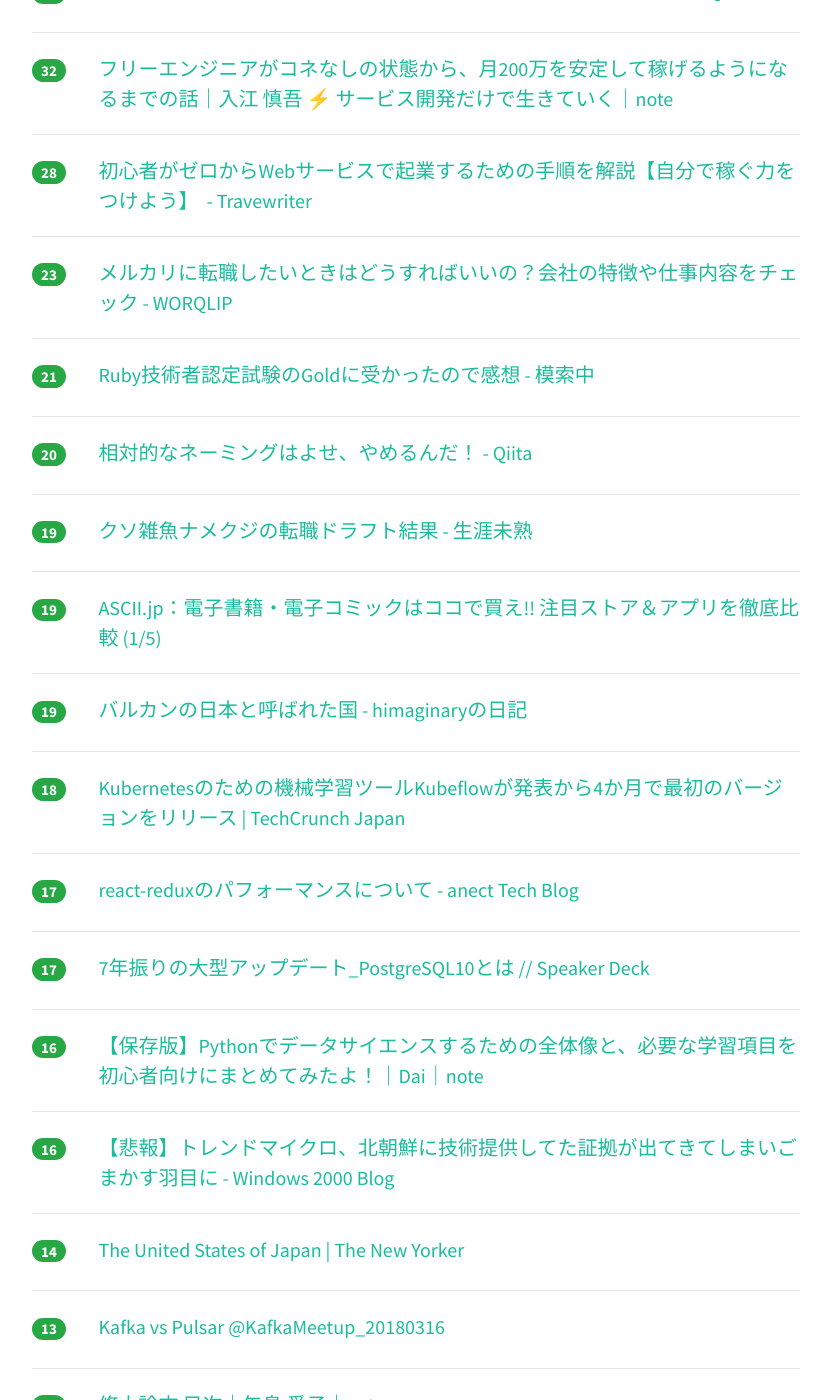
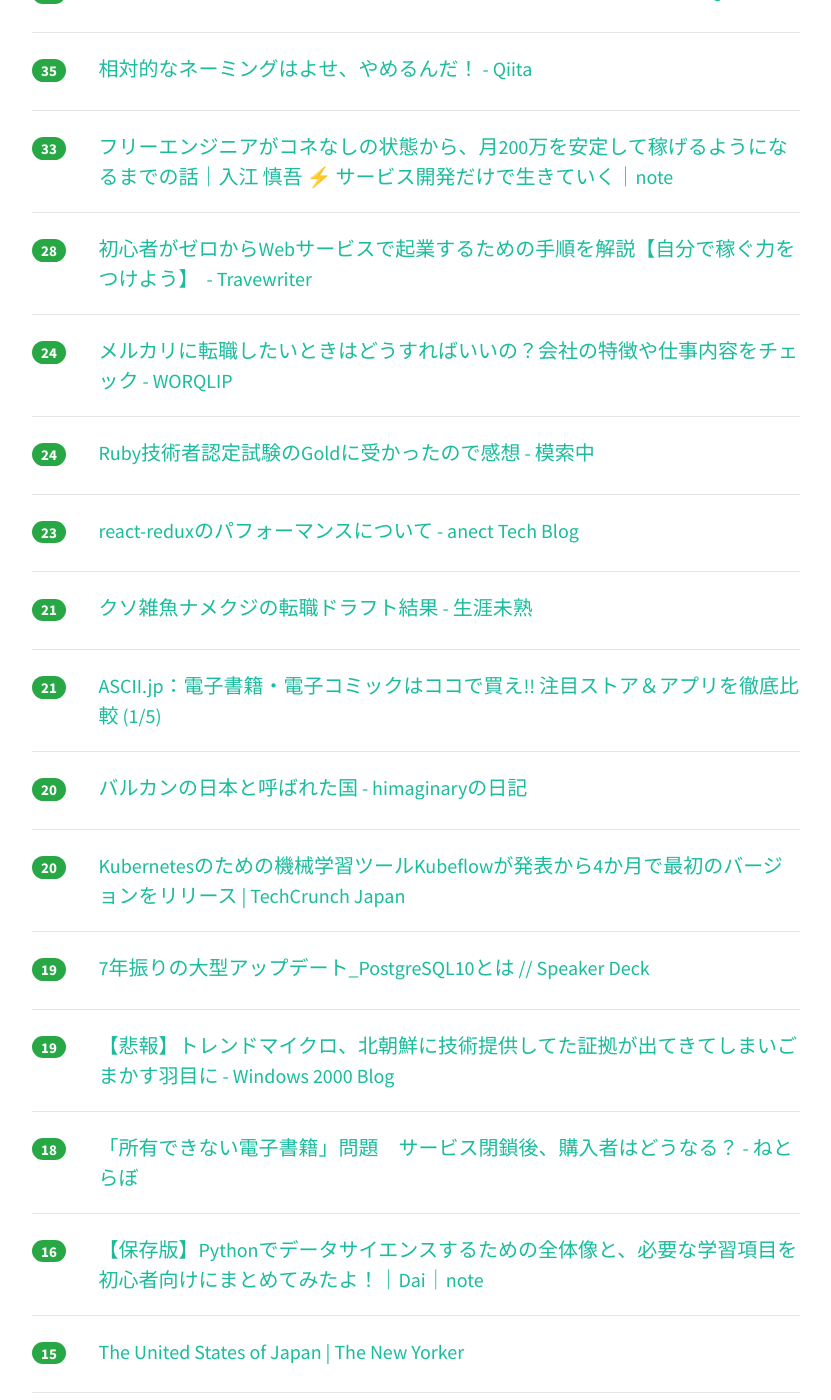
Before and after one commit to yatta47/hatena-matome-site, a Jekyll site: the page built from _posts/2018-05-06-hatena.md, in a window 1280 px wide and 1400 px high, scrolled down 880 px. Shown: the whole window, without its empty margins (224-1055 px from the left). Built offline with Jekyll 4.4.1, drawn with Linux system fonts in a browser that asks for light colours; nearby versions of some CDN libraries; some of the changed text lies outside the part shown.

Commit message:
Updated 2018-05-06

```diff
--- a/_posts/2018-05-06-hatena.md
+++ b/_posts/2018-05-06-hatena.md
@@ -1,10 +1,10 @@
 ---
 layout: post
 title:  "2018-05-06 はてぶIT"
-date:   2018-05-06 14:02:16
+date:   2018-05-06 15:02:58
 tags: [it-hotentry]
 ---
-39 件のデータあり
+41 件のデータあり
 
 <hr><div class="row">
 <div class="col-1"><span class="badge badge-pill badge-success h2">315</span></div>
@@ -12,32 +12,37 @@ tags: [it-hotentry]
 </div>
 <hr>
 <div class="row">
-<div class="col-1"><span class="badge badge-pill badge-success h2">191</span></div>
+<div class="col-1"><span class="badge badge-pill badge-success h2">222</span></div>
 <div class="col-11"><a href='http://kawango.hatenablog.com/entry/2018/05/06/044139' target='_blank'>半匿名でぼくが決めているルール - 続・はてなポイント３万を使い切るまで死なない日記</a></div>
 </div>
 <hr>
 <div class="row">
-<div class="col-1"><span class="badge badge-pill badge-success h2">116</span></div>
+<div class="col-1"><span class="badge badge-pill badge-success h2">159</span></div>
 <div class="col-11"><a href='http://hagex.hatenadiary.jp/entry/2018/05/06/083000' target='_blank'>田端信太郎氏が梅木雄平さんの出会い系プロフを晒して大げんか - Hagex-day info</a></div>
 </div>
 <hr>
 <div class="row">
-<div class="col-1"><span class="badge badge-pill badge-success h2">93</span></div>
+<div class="col-1"><span class="badge badge-pill badge-success h2">103</span></div>
 <div class="col-11"><a href='https://qiita.com/masayoshimatsuo/items/c89ce50052dd134f298e' target='_blank'>プログラミングなんて大嫌いだ - Qiita</a></div>
 </div>
 <hr>
 <div class="row">
-<div class="col-1"><span class="badge badge-pill badge-success h2">45</span></div>
+<div class="col-1"><span class="badge badge-pill badge-success h2">54</span></div>
 <div class="col-11"><a href='https://yoskhdia.hatenablog.com/entry/2018/05/05/235452' target='_blank'>そのトランザクションは果たして本当にトランザクションなのだろうか？ - yoskhdia’s diary</a></div>
 </div>
 <hr>
 <div class="row">
-<div class="col-1"><span class="badge badge-pill badge-success h2">34</span></div>
+<div class="col-1"><span class="badge badge-pill badge-success h2">39</span></div>
 <div class="col-11"><a href='https://qiita.com/minakawa-daiki/items/1d7b840c0850ec7c834c' target='_blank'>学生でもできる！Webサービスの開発・リリースするまでの道のり - Qiita</a></div>
 </div>
 <hr>
 <div class="row">
-<div class="col-1"><span class="badge badge-pill badge-success h2">32</span></div>
+<div class="col-1"><span class="badge badge-pill badge-success h2">35</span></div>
+<div class="col-11"><a href='https://qiita.com/hecateball/items/6aade3ece111ea7b8c43' target='_blank'>相対的なネーミングはよせ、やめるんだ！ - Qiita</a></div>
+</div>
+<hr>
+<div class="row">
+<div class="col-1"><span class="badge badge-pill badge-success h2">33</span></div>
 <div class="col-11"><a href='https://note.mu/iritec/n/nf1583691b225' target='_blank'>フリーエンジニアがコネなしの状態から、月200万を安定して稼げるようになるまでの話｜入江 慎吾 ⚡ サービス開発だけで生きていく｜note</a></div>
 </div>
 <hr>
@@ -47,48 +52,53 @@ tags: [it-hotentry]
 </div>
 <hr>
 <div class="row">
-<div class="col-1"><span class="badge badge-pill badge-success h2">23</span></div>
+<div class="col-1"><span class="badge badge-pill badge-success h2">24</span></div>
 <div class="col-11"><a href='http://www.worqlip.jp/entry/mercari' target='_blank'>メルカリに転職したいときはどうすればいいの？会社の特徴や仕事内容をチェック - WORQLIP</a></div>
 </div>
 <hr>
 <div class="row">
-<div class="col-1"><span class="badge badge-pill badge-success h2">21</span></div>
+<div class="col-1"><span class="badge badge-pill badge-success h2">24</span></div>
 <div class="col-11"><a href='http://www.yuki3738.net/entry/ruby-gold' target='_blank'>Ruby技術者認定試験のGoldに受かったので感想 - 模索中</a></div>
 </div>
 <hr>
 <div class="row">
+<div class="col-1"><span class="badge badge-pill badge-success h2">23</span></div>
+<div class="col-11"><a href='http://anect.hatenablog.com/entry/2018/04/05/124654' target='_blank'>react-reduxのパフォーマンスについて - anect Tech Blog</a></div>
+</div>
+<hr>
+<div class="row">
+<div class="col-1"><span class="badge badge-pill badge-success h2">21</span></div>
+<div class="col-11"><a href='https://syossan.hateblo.jp/entry/2018/05/05/010306' target='_blank'>クソ雑魚ナメクジの転職ドラフト結果 - 生涯未熟</a></div>
+</div>
+<hr>
+<div class="row">
+<div class="col-1"><span class="badge badge-pill badge-success h2">21</span></div>
+<div class="col-11"><a href='http://ascii.jp/elem/000/001/672/1672414/' target='_blank'>ASCII.jp：電子書籍・電子コミックはココで買え!! 注目ストア＆アプリを徹底比較 (1/5)</a></div>
+</div>
+<hr>
+<div class="row">
 <div class="col-1"><span class="badge badge-pill badge-success h2">20</span></div>
-<div class="col-11"><a href='https://qiita.com/hecateball/items/6aade3ece111ea7b8c43' target='_blank'>相対的なネーミングはよせ、やめるんだ！ - Qiita</a></div>
+<div class="col-11"><a href='http://d.hatena.ne.jp/himaginary/20180505/Communist_robot_dreams' target='_blank'>バルカンの日本と呼ばれた国 - himaginaryの日記</a></div>
+</div>
+<hr>
+<div class="row">
+<div class="col-1"><span class="badge badge-pill badge-success h2">20</span></div>
+<div class="col-11"><a href='https://jp.techcrunch.com/2018/05/05/2018-05-04-google-kubeflow-machine-learning-for-kubernetes-begins-to-take-shape/' target='_blank'>Kubernetesのための機械学習ツールKubeflowが発表から4か月で最初のバージョンをリリース | TechCrunch Japan</a></div>
 </div>
 <hr>
 <div class="row">
 <div class="col-1"><span class="badge badge-pill badge-success h2">19</span></div>
-<div class="col-11"><a href='https://syossan.hateblo.jp/entry/2018/05/05/010306' target='_blank'>クソ雑魚ナメクジの転職ドラフト結果 - 生涯未熟</a></div>
+<div class="col-11"><a href='https://speakerdeck.com/takahashiikki/7nian-zhen-rifalseda-xing-atuhuteto-postgresql10toha' target='_blank'>7年振りの大型アップデート_PostgreSQL10とは // Speaker Deck</a></div>
 </div>
 <hr>
 <div class="row">
 <div class="col-1"><span class="badge badge-pill badge-success h2">19</span></div>
-<div class="col-11"><a href='http://ascii.jp/elem/000/001/672/1672414/' target='_blank'>ASCII.jp：電子書籍・電子コミックはココで買え!! 注目ストア＆アプリを徹底比較 (1/5)</a></div>
-</div>
-<hr>
-<div class="row">
-<div class="col-1"><span class="badge badge-pill badge-success h2">19</span></div>
-<div class="col-11"><a href='http://d.hatena.ne.jp/himaginary/20180505/Communist_robot_dreams' target='_blank'>バルカンの日本と呼ばれた国 - himaginaryの日記</a></div>
+<div class="col-11"><a href='http://blog.livedoor.jp/blackwingcat/archives/1966939.html' target='_blank'>【悲報】トレンドマイクロ、北朝鮮に技術提供してた証拠が出てきてしまいごまかす羽目に - Windows 2000 Blog</a></div>
 </div>
 <hr>
 <div class="row">
 <div class="col-1"><span class="badge badge-pill badge-success h2">18</span></div>
-<div class="col-11"><a href='https://jp.techcrunch.com/2018/05/05/2018-05-04-google-kubeflow-machine-learning-for-kubernetes-begins-to-take-shape/' target='_blank'>Kubernetesのための機械学習ツールKubeflowが発表から4か月で最初のバージョンをリリース | TechCrunch Japan</a></div>
-</div>
-<hr>
-<div class="row">
-<div class="col-1"><span class="badge badge-pill badge-success h2">17</span></div>
-<div class="col-11"><a href='http://anect.hatenablog.com/entry/2018/04/05/124654' target='_blank'>react-reduxのパフォーマンスについて - anect Tech Blog</a></div>
-</div>
-<hr>
-<div class="row">
-<div class="col-1"><span class="badge badge-pill badge-success h2">17</span></div>
-<div class="col-11"><a href='https://speakerdeck.com/takahashiikki/7nian-zhen-rifalseda-xing-atuhuteto-postgresql10toha' target='_blank'>7年振りの大型アップデート_PostgreSQL10とは // Speaker Deck</a></div>
+<div class="col-11"><a href='http://nlab.itmedia.co.jp/nl/articles/1805/01/news073.html' target='_blank'>「所有できない電子書籍」問題　サービス閉鎖後、購入者はどうなる？ - ねとらぼ</a></div>
 </div>
 <hr>
 <div class="row">
@@ -97,23 +107,28 @@ tags: [it-hotentry]
 </div>
 <hr>
 <div class="row">
-<div class="col-1"><span class="badge badge-pill badge-success h2">16</span></div>
-<div class="col-11"><a href='http://blog.livedoor.jp/blackwingcat/archives/1966939.html' target='_blank'>【悲報】トレンドマイクロ、北朝鮮に技術提供してた証拠が出てきてしまいごまかす羽目に - Windows 2000 Blog</a></div>
+<div class="col-1"><span class="badge badge-pill badge-success h2">15</span></div>
+<div class="col-11"><a href='https://www.newyorker.com/culture/culture-desk/the-united-states-of-japan' target='_blank'>The United States of Japan | The New Yorker</a></div>
+</div>
+<hr>
+<div class="row">
+<div class="col-1"><span class="badge badge-pill badge-success h2">15</span></div>
+<div class="col-11"><a href='https://headlines.yahoo.co.jp/hl?a=20180506-00000000-san-hlth' target='_blank'>年金機構、データ入力を別の中国系企業に委託　「時間ない」入札せず（産経新聞） - Yahoo!ニュース</a></div>
 </div>
 <hr>
 <div class="row">
 <div class="col-1"><span class="badge badge-pill badge-success h2">14</span></div>
-<div class="col-11"><a href='https://www.newyorker.com/culture/culture-desk/the-united-states-of-japan' target='_blank'>The United States of Japan | The New Yorker</a></div>
+<div class="col-11"><a href='https://note.mu/teaist12/n/nf38c0262157c' target='_blank'>修士論文 目次｜矢島 愛子｜note</a></div>
+</div>
+<hr>
+<div class="row">
+<div class="col-1"><span class="badge badge-pill badge-success h2">14</span></div>
+<div class="col-11"><a href='https://www.lifehacker.jp/2018/05/mute-most-autoplay-videos-with-the-latest-chrome-update.html' target='_blank'>Chrome最新バージョン、ついに｢オートミュート｣機能を搭載 | ライフハッカー［日本版］</a></div>
 </div>
 <hr>
 <div class="row">
 <div class="col-1"><span class="badge badge-pill badge-success h2">13</span></div>
 <div class="col-11"><a href='https://www.slideshare.net/NozomiKurihara1/kafka-vs-pulsar-kafkameetup20180316' target='_blank'>Kafka vs Pulsar @KafkaMeetup_20180316</a></div>
-</div>
-<hr>
-<div class="row">
-<div class="col-1"><span class="badge badge-pill badge-success h2">13</span></div>
-<div class="col-11"><a href='https://note.mu/teaist12/n/nf38c0262157c' target='_blank'>修士論文 目次｜矢島 愛子｜note</a></div>
 </div>
 <hr>
 <div class="row">
@@ -133,12 +148,17 @@ tags: [it-hotentry]
 <hr>
 <div class="row">
 <div class="col-1"><span class="badge badge-pill badge-success h2">11</span></div>
-<div class="col-11"><a href='https://www.lifehacker.jp/2018/05/mute-most-autoplay-videos-with-the-latest-chrome-update.html' target='_blank'>Chrome最新バージョン、ついに｢オートミュート｣機能を搭載 | ライフハッカー［日本版］</a></div>
+<div class="col-11"><a href='https://togetter.com/li/1224606' target='_blank'>ダイソーのLANケーブルから始める自作LANケーブル作成記 - Togetter</a></div>
 </div>
 <hr>
 <div class="row">
 <div class="col-1"><span class="badge badge-pill badge-success h2">11</span></div>
-<div class="col-11"><a href='http://nlab.itmedia.co.jp/nl/articles/1805/01/news073.html' target='_blank'>「所有できない電子書籍」問題　サービス閉鎖後、購入者はどうなる？ - ねとらぼ</a></div>
+<div class="col-11"><a href='https://read.acloud.guru/node-is-the-wrong-runtime-for-serverless-jk-c69595f6a8eb' target='_blank'>Node is the WRONG runtime for serverless – A Cloud Guru</a></div>
+</div>
+<hr>
+<div class="row">
+<div class="col-1"><span class="badge badge-pill badge-success h2">11</span></div>
+<div class="col-11"><a href='http://hokoxjouhou.blog105.fc2.com/blog-entry-1169.html' target='_blank'>本日が最終日！Kindleのゴールデンウィーク中のオフセールを見逃すな！ - 情報管理LOG</a></div>
 </div>
 <hr>
 <div class="row">
@@ -148,7 +168,7 @@ tags: [it-hotentry]
 <hr>
 <div class="row">
 <div class="col-1"><span class="badge badge-pill badge-success h2">10</span></div>
-<div class="col-11"><a href='https://togetter.com/li/1224606' target='_blank'>ダイソーのLANケーブルから始める自作LANケーブル作成記 - Togetter</a></div>
+<div class="col-11"><a href='http://blog.gyakushu.net/entry/cook' target='_blank'>【無職コンサル】自分の強みが何なのか分かっていないブロガーが多すぎる！ - ３０歳からの敗者復活戦</a></div>
 </div>
 <hr>
 <div class="row">
@@ -158,36 +178,26 @@ tags: [it-hotentry]
 <hr>
 <div class="row">
 <div class="col-1"><span class="badge badge-pill badge-success h2">9</span></div>
-<div class="col-11"><a href='https://headlines.yahoo.co.jp/hl?a=20180506-00000000-san-hlth' target='_blank'>年金機構、データ入力を別の中国系企業に委託　「時間ない」入札せず（産経新聞） - Yahoo!ニュース</a></div>
+<div class="col-11"><a href='https://qiita.com/jaxx2104/items/ad47fd54fdaefcf5a676' target='_blank'>iOSアプリをPWAにしたら意外と良かった話 - Qiita</a></div>
 </div>
 <hr>
 <div class="row">
 <div class="col-1"><span class="badge badge-pill badge-success h2">9</span></div>
-<div class="col-11"><a href='https://read.acloud.guru/node-is-the-wrong-runtime-for-serverless-jk-c69595f6a8eb' target='_blank'>Node is the WRONG runtime for serverless – A Cloud Guru</a></div>
+<div class="col-11"><a href='https://afterlogic.org/webmail-lite' target='_blank'>AfterLogic WebMail Lite PHP</a></div>
 </div>
 <hr>
 <div class="row">
 <div class="col-1"><span class="badge badge-pill badge-success h2">8</span></div>
-<div class="col-11"><a href='http://hokoxjouhou.blog105.fc2.com/blog-entry-1169.html' target='_blank'>本日が最終日！Kindleのゴールデンウィーク中のオフセールを見逃すな！ - 情報管理LOG</a></div>
-</div>
-<hr>
-<div class="row">
-<div class="col-1"><span class="badge badge-pill badge-success h2">7</span></div>
 <div class="col-11"><a href='https://www.asahi.com/articles/ASL5561G2L55UTIL011.html' target='_blank'>木を売ると損失が表に　悩む県「お金が消えるのと同じ」：朝日新聞デジタル</a></div>
 </div>
 <hr>
 <div class="row">
 <div class="col-1"><span class="badge badge-pill badge-success h2">7</span></div>
-<div class="col-11"><a href='http://blog.gyakushu.net/entry/cook' target='_blank'>【無職コンサル】自分の強みが何なのか分かっていないブロガーが多すぎる！ - ３０歳からの敗者復活戦</a></div>
-</div>
-<hr>
-<div class="row">
-<div class="col-1"><span class="badge badge-pill badge-success h2">6</span></div>
 <div class="col-11"><a href='https://www.moongift.jp/2018/05/noto-%E3%82%B7%E3%83%B3%E3%83%97%E3%83%AB%E3%81%A0%E3%81%8B%E3%82%89%E3%81%93%E3%81%9D%E3%81%8A%E5%8B%A7%E3%82%81%E3%81%AA%E3%83%86%E3%82%AD%E3%82%B9%E3%83%88%E3%82%A8%E3%83%87%E3%82%A3%E3%82%BF/' target='_blank'>Noto - シンプルだからこそお勧めなテキストエディタ MOONGIFT</a></div>
 </div>
 <hr>
 <div class="row">
-<div class="col-1"><span class="badge badge-pill badge-success h2">6</span></div>
+<div class="col-1"><span class="badge badge-pill badge-success h2">7</span></div>
 <div class="col-11"><a href='https://news.yahoo.co.jp/byline/shinoharashuji/20180505-00084872/' target='_blank'>『Twitter』によるパスワード変更の呼びかけ。ユーザーはどうするべき？(篠原修司) - 個人 - Yahoo!ニュース</a></div>
 </div>
 <hr>
```
